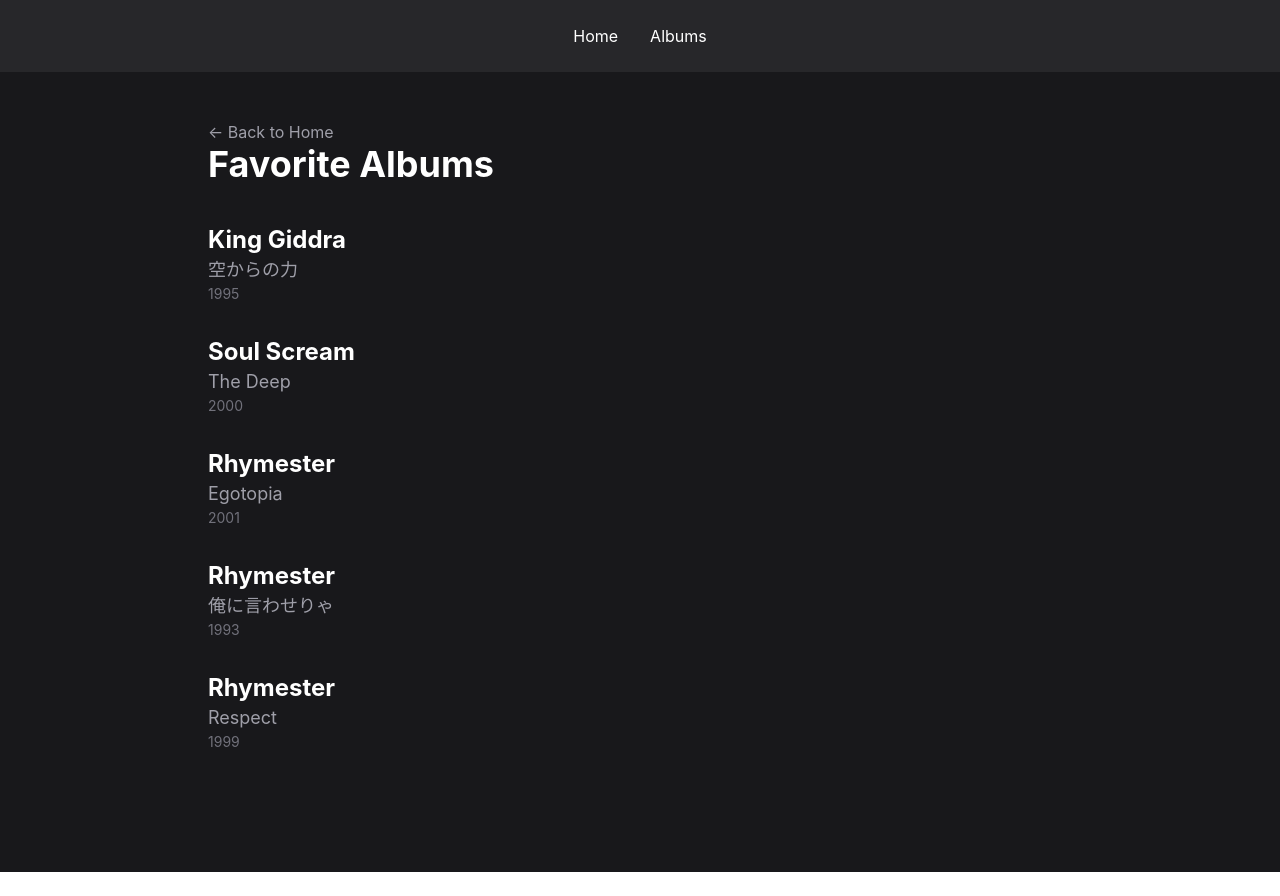
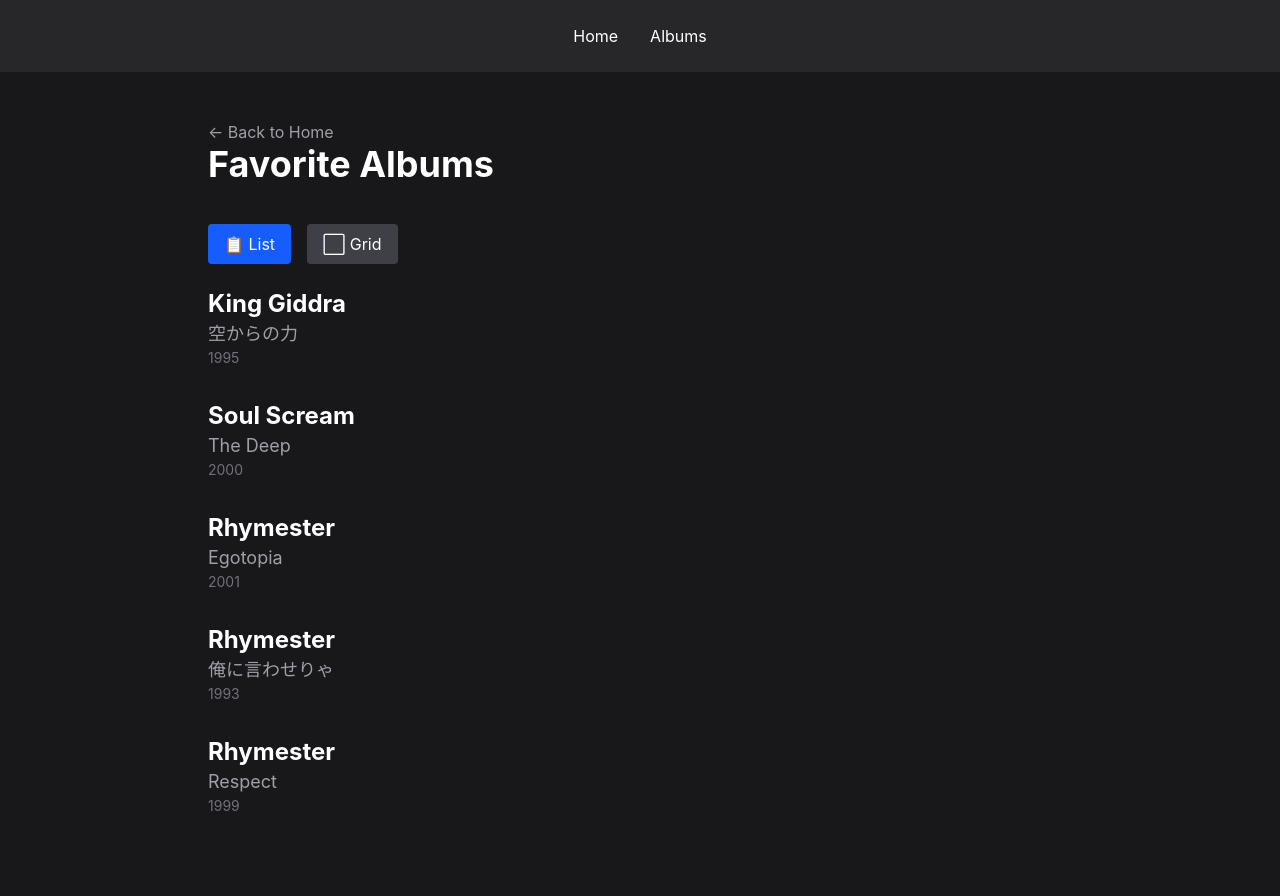
Before and after one commit to getzin/react-about-me, a React (Vite) app: page /albums in a window 1280 px wide. Before the commit the page ends 872 px from the top, so only its background shows below. Built offline with nearby package versions, Linux system fonts and the light colour scheme.

Commit message:
Add List/Grid buttons to albums page

```diff
--- a/src/pages/Albums.tsx
+++ b/src/pages/Albums.tsx
@@ -4,7 +4,13 @@
 
 import AlbumCard from "../components/AlbumCard";
 
+import { useState } from "react";
+
 function Albums({ albums }: any) {
+  const [layout, setLayout] = useState("list");
+
+  // console.log(layout);
+
   return (
     <div className="min-h-screen bg-zinc-900 text-white">
       <div className="max-w-4xl mx-auto px-4 py-12">
@@ -14,9 +20,37 @@
 
         <h1 className="text-4xl font-bold mb-10">Favorite Albums</h1>
 
-        {albums.map((album: any) => (
-          <AlbumCard key={album.id} {...album} />
-        ))}
+        <div className="mb-6 flex gap-4">
+          <button
+            onClick={() => setLayout("list")}
+            className={`rounded px-4 py-2 transition ${
+              layout === "list"
+                ? "bg-blue-600 hover:bg-blue-500"
+                : "bg-zinc-700 hover:bg-zinc-600"
+            }`}
+          >
+            📋 List
+          </button>
+
+          <button
+            onClick={() => setLayout("grid")}
+            className={`rounded px-4 py-2 transition ${
+              layout === "grid"
+                ? "bg-blue-600 hover:bg-blue-500"
+                : "bg-zinc-700 hover:bg-zinc-600"
+            }`}
+          >
+            ⬜ Grid
+          </button>
+        </div>
+
+        <div
+          className={layout === "grid" ? "grid grid-cols-2 gap-6" : "space-y-6"}
+        >
+          {albums.map((album: any) => (
+            <AlbumCard key={album.id} {...album} />
+          ))}
+        </div>
       </div>
     </div>
   );
--- /dev/null
+++ b/src/playground/EventsExample.tsx
@@ -0,0 +1,21 @@
+// EventsExample.tsx
+
+export default function EventsExample() {
+  function handleClick() {
+    console.log(new Date().toLocaleTimeString());
+    console.log("Button clicked", Date.now());
+  }
+
+  return (
+    <div className="rounded-xl bg-zinc-800 p-6">
+      <h2 className="mb-4 text-2xl font-bold">Events</h2>
+
+      <button
+        onClick={handleClick}
+        className="rounded bg-red-600 px-10 py-6 text-3xl"
+      >
+        TEST BUTTON
+      </button>
+    </div>
+  );
+}
--- a/src/playground/Playground.tsx
+++ b/src/playground/Playground.tsx
@@ -1,6 +1,8 @@
 import PetsList from "./PetsList";
 
 import SpreadExample from "./SpreadExample";
+
+import EventsExample from "./EventsExample";
 
 export default function Playground() {
   return (
@@ -10,6 +12,7 @@
 
       <PetsList />
       <SpreadExample />
+      <EventsExample />
     </main>
   );
 }
```
